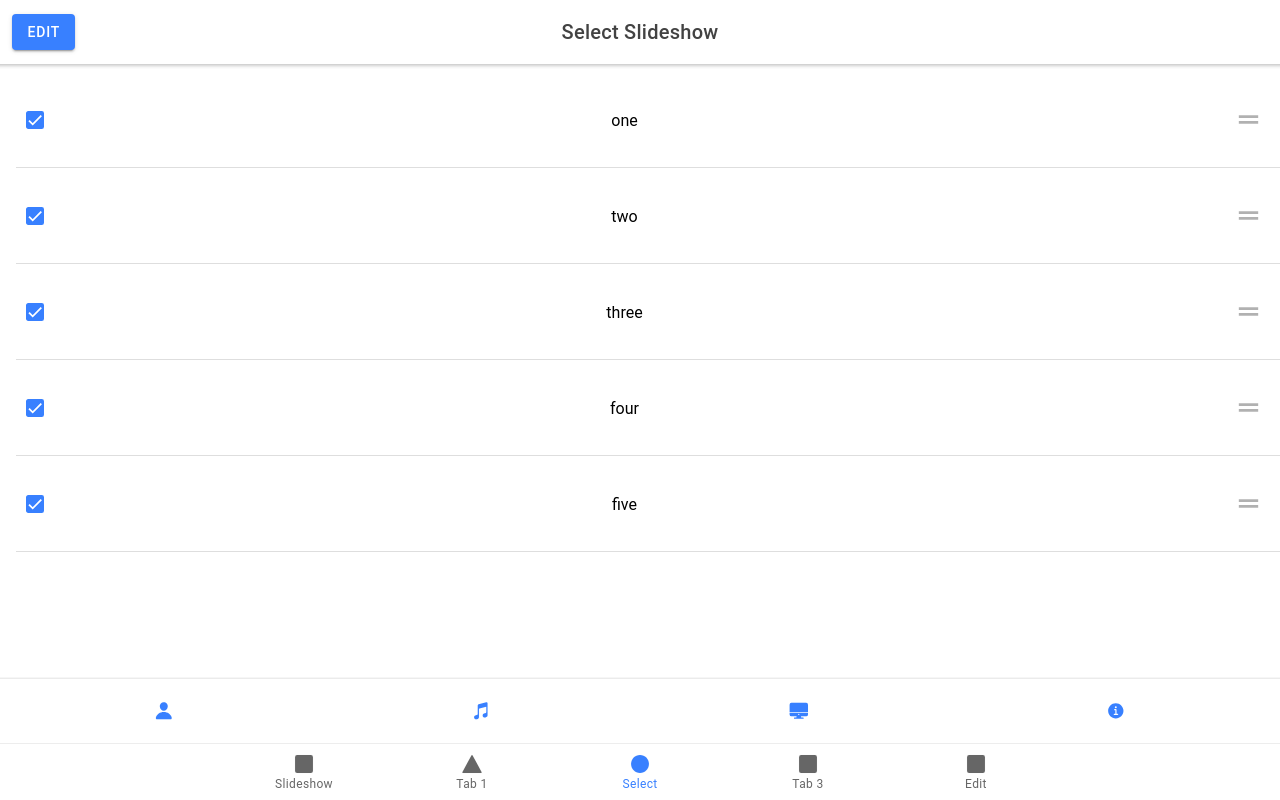
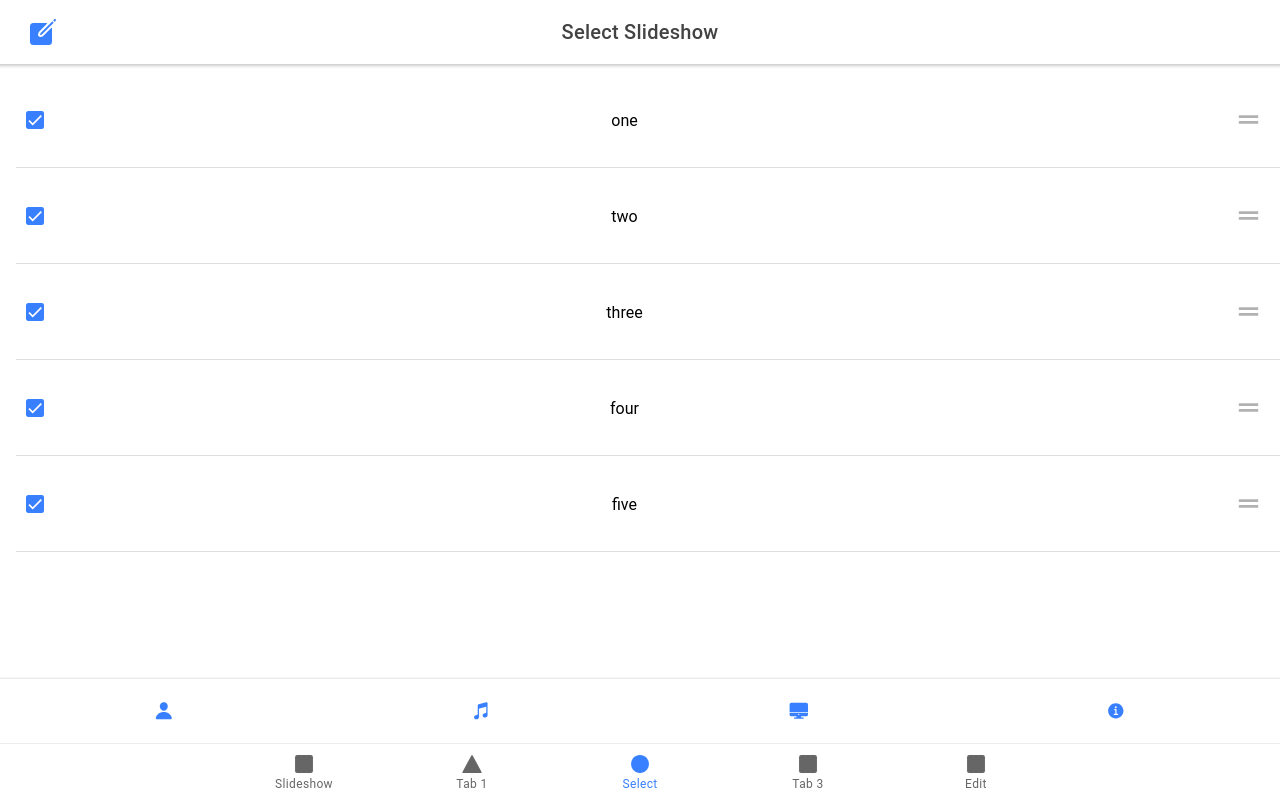
Before and after one commit to UCLComputerScience/COMP0067_2021_Team16, a React (Create React App) app: page /SelectionPage in a window 1280 px wide. Built offline with nearby package versions, Linux system fonts and the light colour scheme.

Commit message:
updating the edit button

```diff
--- a/src/components/EditButton/EditButton.tsx
+++ b/src/components/EditButton/EditButton.tsx
@@ -1,11 +1,27 @@
-import {IonButton} from "@ionic/react";
+import {IonButton, IonIcon} from "@ionic/react";
 import "./EditButton.css";
+import {create, arrowBack} from 'ionicons/icons';
+import React, { useState } from 'react';
 
 
-const EditButton: React.FC = () => (
-  <div>
-    <IonButton>Edit</IonButton>
-  </div>
-);
+const EditButton: React.FC = (props) => {
+  const [editing, setediting] = useState<boolean>(false);
+  const [ButtonIcon, setButtonIcon] = useState<string>(create);
+
+  function clickfunc(){
+    if (editing){
+      setButtonIcon(create);
+      //props.toggleEdit(false);
+    }
+    else{
+      setButtonIcon(arrowBack);
+      //props.toggleEdit(true);
+    }
+    setediting(prevediting => !prevediting);
+  }
+
+  return(<IonButton fill='clear' onClick={clickfunc}><IonIcon icon={ButtonIcon} size="large"/></IonButton>);
+
+}
 
 export default EditButton;
--- a/src/components/Slideshow_Items/Slideshow_Items.tsx
+++ b/src/components/Slideshow_Items/Slideshow_Items.tsx
@@ -9,7 +9,7 @@ interface ContainerProps {
 }
 
 const Slideshow_Item: React.FC<ContainerProps> = ({ name }) => (
-  <IonItem>
+  <IonItem routerLink='/slideshowpage'>
     <IonLabel>
       <IonGrid>
         <IonRow>
@@ -26,6 +26,7 @@ const Slideshow_Item: React.FC<ContainerProps> = ({ name }) => (
 const Slideshow_Items: React.FC = () => {
 
   let myitems = ['one', 'two', 'three', 'four', 'five'];
+  const [ReOrderModeDisabled, setReOrderModeDisabled] = useState(true);
 
   function doReorder(event: CustomEvent<ItemReorderEventDetail>) {
     //console.log(myitems);
@@ -40,7 +41,7 @@ const Slideshow_Items: React.FC = () => {
 
   return (
     <IonList>
-      <IonReorderGroup disabled={false} onIonItemReorder={doReorder}>
+      <IonReorderGroup disabled={ReOrderModeDisabled} onIonItemReorder={doReorder}>
         {myitems.map(item => <Slideshow_Item name={item} key={item} />)}
       </IonReorderGroup>
     </IonList >
--- a/src/pages/SlideshowListingPage.tsx
+++ b/src/pages/SlideshowListingPage.tsx
@@ -3,14 +3,20 @@ import Nav_Bar from '../components/Nav_Bar/Nav_Bar_New';
 import Edit_Button from '../components/EditButton/EditButton';
 import './SlideshowListingPage.css';
 import Slideshow_Items from '../components/Slideshow_Items/Slideshow_Items';
+import React, { useState } from 'react';
 
-const SelectionPage: React.FC = () => (
+const SelectionPage: React.FC = () => {
+
+    const[editMode,setEditMode] = useState(false);
+
+
+    return(
         <IonPage>
             <IonHeader>
                 <IonToolbar>
                     <IonGrid>
                         <IonRow>
-                        <IonCol className='editbutton'><Edit_Button/></IonCol>
+                            <IonCol className='editbutton' toggleEdit={setEditMode}><Edit_Button/></IonCol>
                             <IonCol className='title'><IonTitle>Select Slideshow</IonTitle></IonCol>
                             <IonCol></IonCol>
                         </IonRow>
@@ -25,5 +31,6 @@ const SelectionPage: React.FC = () => (
             </IonFooter>
         </IonPage>
 );
+}
 
 export default SelectionPage;
```
Lines whose indentation alone changed are shown as unchanged.
